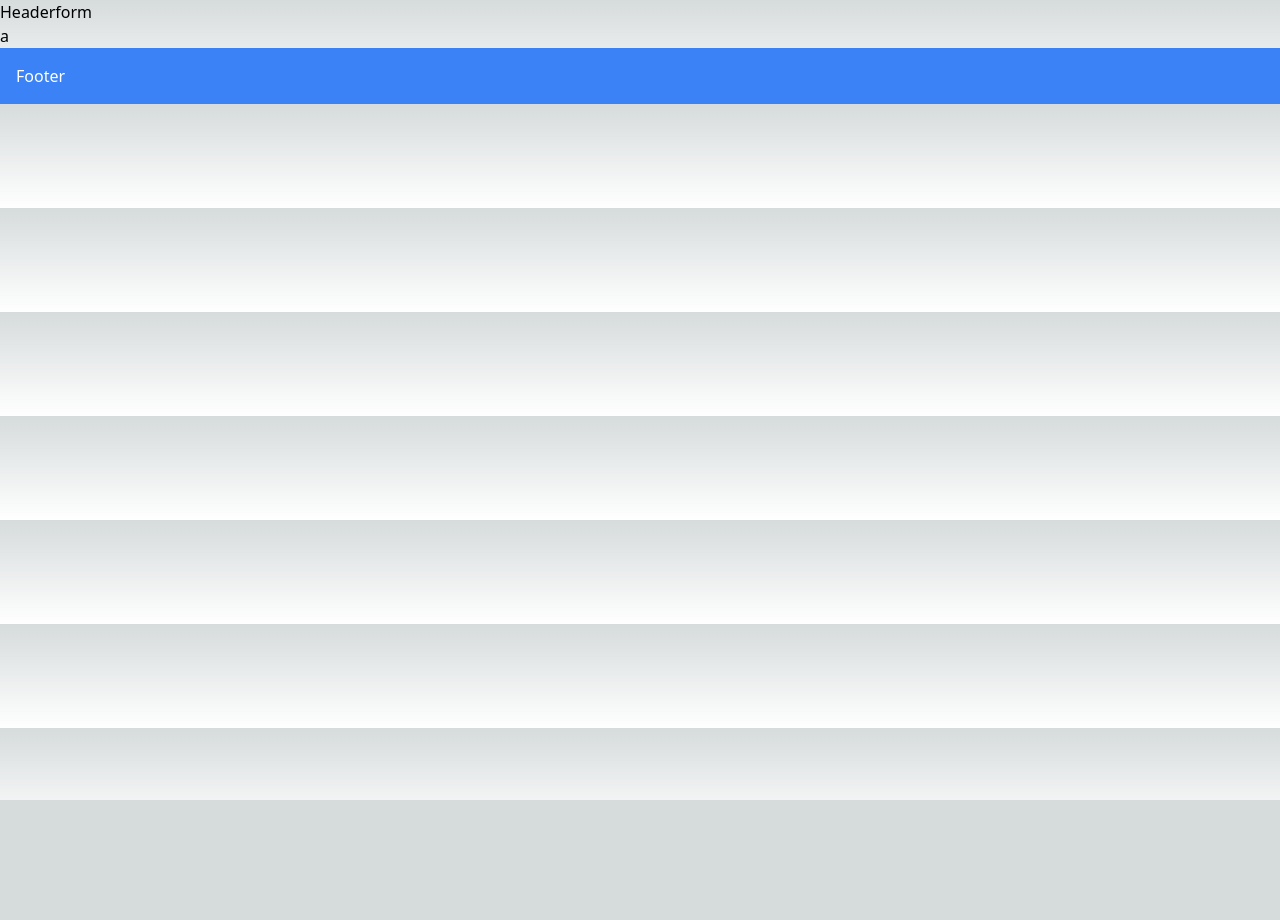
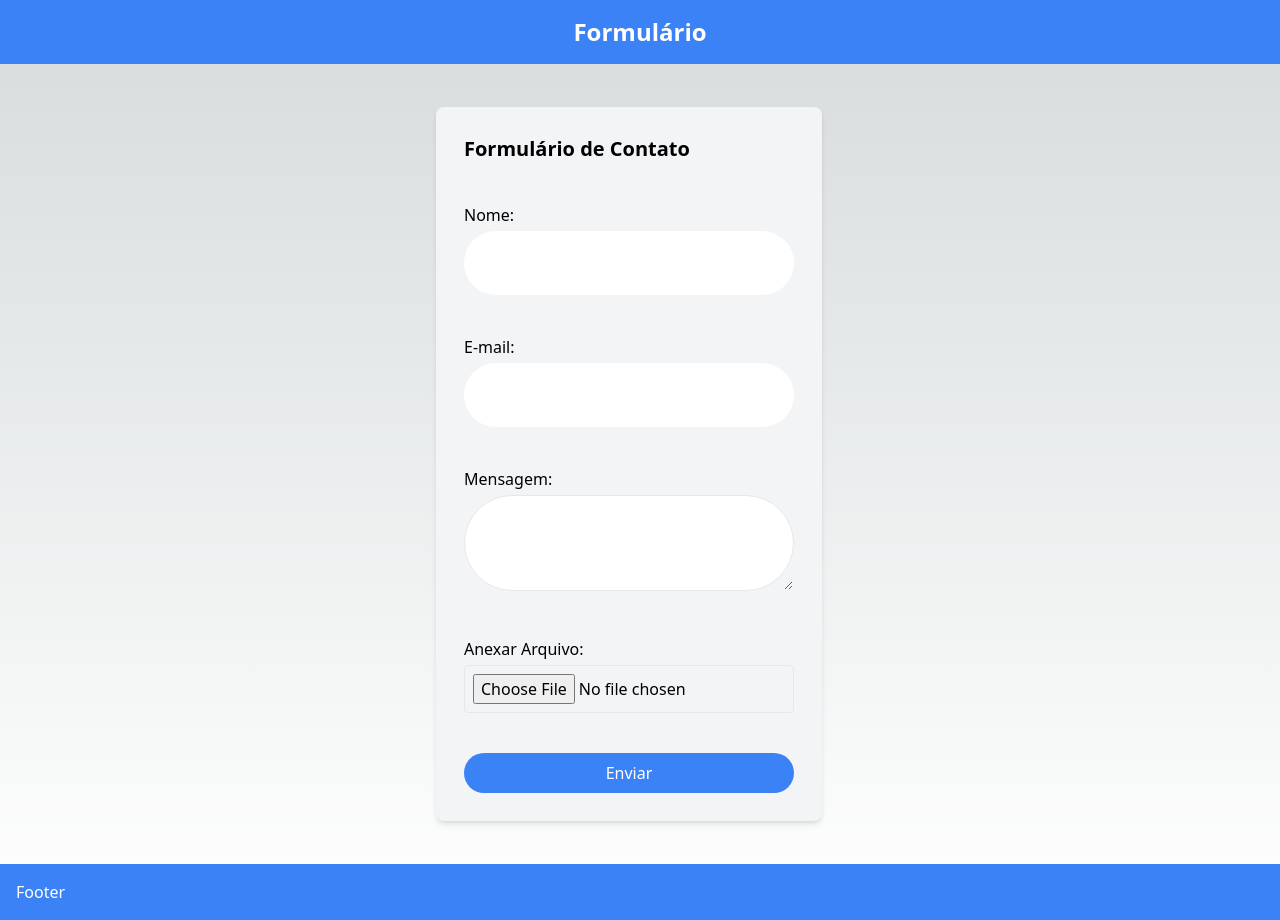
Before and after one commit to gabrielts212/Form-CEP-Weather, a Next.js app: page /contact in a window 1280 px wide. Before the commit the page ends 800 px from the top, so only its background shows below. Built offline with nearby package versions, Linux system fonts and the light colour scheme.

Commit message:
feat: form ✔

```diff
--- a/src/components/Form/Form.js
+++ b/src/components/Form/Form.js
@@ -1,11 +1,87 @@
-import React from 'react'
+import React, { useState } from 'react';
 
-const Form = () => {
+function ContactForm() {
+  const [name, setName] = useState('');
+  const [email, setEmail] = useState('');
+  const [message, setMessage] = useState('');
+  const [selectedFile, setSelectedFile] = useState(null);
+
+  const handleNameChange = (event) => {
+    setName(event.target.value);
+  };
+
+  const handleEmailChange = (event) => {
+    setEmail(event.target.value);
+  };
+
+  const handleMessageChange = (event) => {
+    setMessage(event.target.value);
+  };
+
+  const handleFileChange = (event) => {
+    setSelectedFile(event.target.files[0]);
+  };
+
+  const handleSubmit = (event) => {
+    event.preventDefault();
+    if (name && email && message && selectedFile) {
+
+      console.log('Enviando dados e arquivo:', { name, email, message, selectedFile });
+    }
+  };
+
   return (
-    <div className="">
-       a
+
+    <div className="max-w-md  mx-auto p-5 min-h-screen flex items-center " >
+      <form onSubmit={handleSubmit} className="space-y-10  p-7 bg-gray-100 rounded-lg shadow-md ">
+      <h1 className="text-xl font-semibold mb-4">Formulário de Contato</h1>
+        <div>
+          <label htmlFor="nameInput" className="block font-medium mb-1">Nome:</label>
+          <input
+            type="text"
+            id="nameInput"
+            value={name}
+            onChange={handleNameChange}
+            className=" p-2 w-full text-black rounded-full p-5"
+          />
+        </div>
+        <div>
+          <label htmlFor="emailInput" className="block font-medium mb-1">E-mail:</label>
+          <input
+            type="email"
+            id="emailInput"
+            value={email}
+            onChange={handleEmailChange}
+            className="  w-full text-black rounded-full p-5 "
+          />
+        </div>
+        <div>
+          <label htmlFor="messageInput" className="block font-medium mb-1">Mensagem:</label>
+          <textarea
+            id="messageInput"
+            value={message}
+            onChange={handleMessageChange}
+            className="border rounded p-2 w-full h-24 text-black rounded-full p-3"
+          />
+        </div>
+        <div>
+          <label htmlFor="fileInput" className="block font-medium mb-1">Anexar Arquivo:</label>
+          <input
+            type="file"
+            id="fileInput"
+            onChange={handleFileChange}
+            className="border rounded p-2 w-full"
+          />
+        </div>
+        <button
+          type="submit"
+          className="bg-blue-500 text-white rounded-full p-2 hover:bg-blue-600 w-full "
+        >
+          Enviar
+        </button>
+      </form>
     </div>
-  )
+  );
 }
 
-export default Form
+export default ContactForm;
--- a/src/components/Headercep/Headercep.js
+++ b/src/components/Headercep/Headercep.js
@@ -1,6 +1,6 @@
 import React from 'react'
 
-const Header = () => {
+const Headercep = () => {
   return (
     <div >
         <header className="bg-blue-500 p-4 text-white text-center">
@@ -11,4 +11,4 @@ const Header = () => {
   )
 }
 
-export default Header
+export default Headercep
--- a/src/components/Headerform/Headerform.js
+++ b/src/components/Headerform/Headerform.js
@@ -2,7 +2,12 @@ import React from 'react'
 
 const Headerform = () => {
   return (
-    <div>Headerform</div>
+    <div >
+        <header className="bg-blue-500 p-4 text-white text-center">
+    <h1 className="text-2xl font-semibold">Formulário</h1>
+  </header>
+
+  </div>
   )
 }
 
--- a/src/components/Info/Info.js
+++ b/src/components/Info/Info.js
@@ -5,7 +5,7 @@ import WeatherCard from '../WeatherCard.js/WeatherCard';
 import WeatherDisplay from '../WeatherDisplay/WeatherDisplay';
 import Searchcep from '../Searchcep/searchcep';
 
-function HomePage() {
+function Info() {
   return (
     <div className="min-h-screen bg-gray-200">
       <div className="flex justify-center items-center h-full">
@@ -23,4 +23,4 @@ function HomePage() {
   );
 }
 
-export default HomePage;
+export default Info;
--- a/src/components/Searchcep/searchcep.js
+++ b/src/components/Searchcep/searchcep.js
@@ -2,7 +2,7 @@ import React, { useState } from 'react';
 import axios from 'axios';
 // import './App.css';
 
-function App() {
+function searchcep() {
   const [streetName, setStreetName] = useState('');
   const [addresses, setAddresses] = useState([]);
   const [errorMessage, setErrorMessage] = useState('');
@@ -70,4 +70,4 @@ function App() {
   );
 }
 
-export default App;
+export default searchcep;
--- a/src/components/WeatherDisplay/WeatherDisplay.js
+++ b/src/components/WeatherDisplay/WeatherDisplay.js
@@ -1,11 +1,11 @@
 import React, { useState } from 'react'
 import axios from 'axios'
 
-function App() {
+function WeatherDisplay() {
   const [data, setData] = useState({})
   const [location, setLocation] = useState('')
 
-  const url = `https://api.openweathermap.org/data/2.5/weather?q=${location}&units=metric&appid=7113d500005c402565c5057cfd518400`;
+  const url = `https://api.openweathermap.org/data/2.5/weather?q=${location}&units=metric&WeatherDisplayid=7113d500005c402565c5057cfd518400`;
 
   const searchLocation = (event) => {
     if (event.key === 'Enter') {
@@ -67,4 +67,4 @@ function App() {
   );
 }
 
-export default App;
+export default WeatherDisplay;
```
